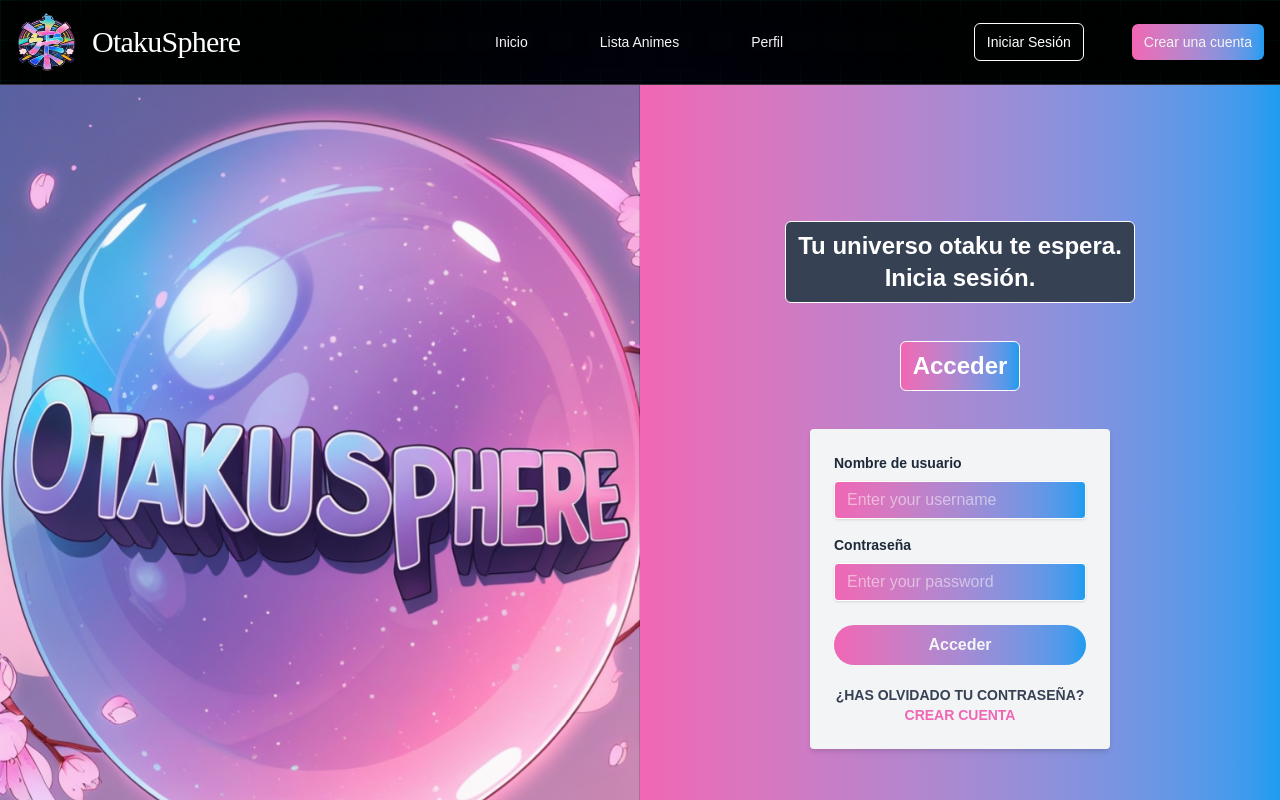
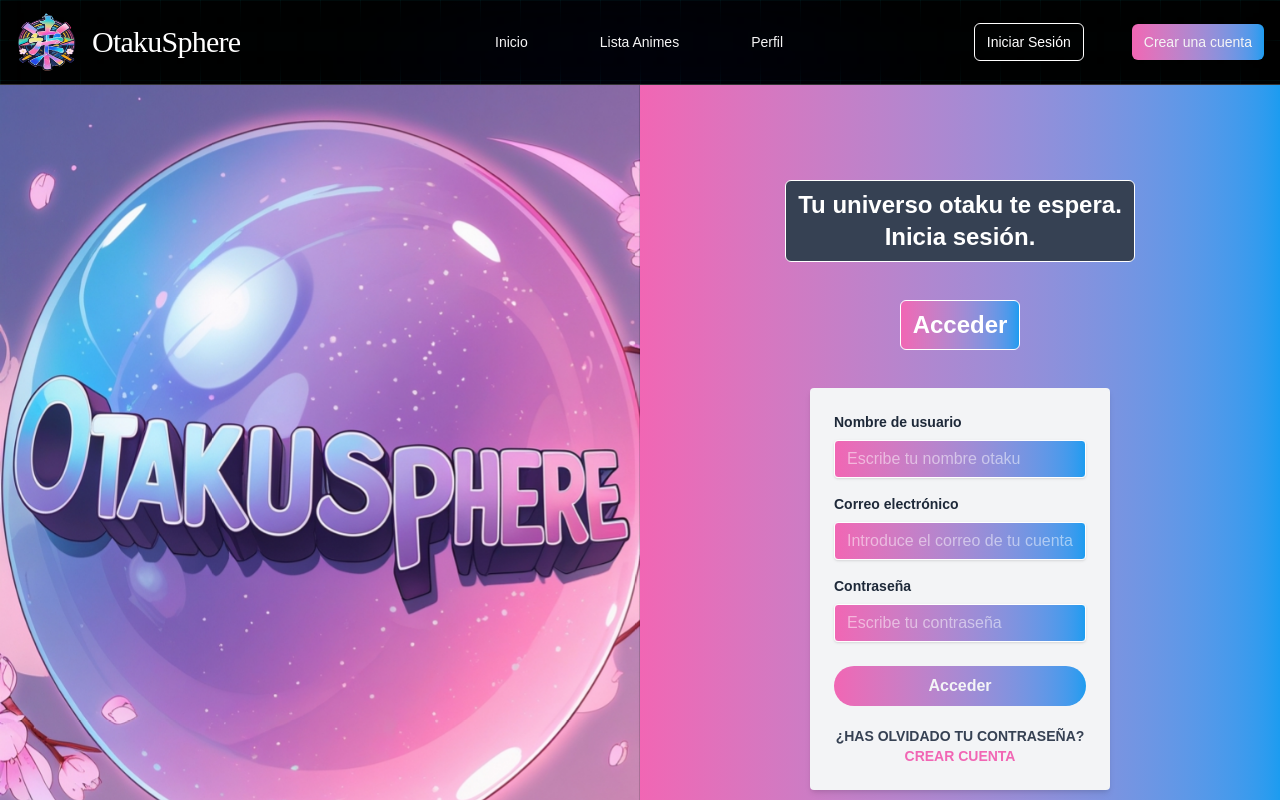
Before and after one commit to muniloper30/otakusphere, a React (Vite) app in the folder frontend/: page /Login in a window 1280 px wide. Shown: the top 800 px of the page. Built offline with nearby package versions, Linux system fonts and the light colour scheme; what @midudev/tailwind-animations would draw is missing.

Commit message:
Incluir modal para información del perfil

```diff
--- a/frontend/src/App.jsx
+++ b/frontend/src/App.jsx
@@ -5,12 +5,16 @@ import HomePage from "./pages/HomePage";
 import AnilistPage from "./pages/AnilistPage";
 import Login from "./pages/Login";
 import Register from "./pages/Register";
+import PerfilPage from "./pages/PerfilPage";
+import ProtectedRoute from "./utils/ProtectedRoute";
+
+
 
 function App() {
-
-
   return (
-    <Router> {/* Envolver toda la aplicación con Router */}
+    <Router>
+      {" "}
+      {/* Envolver toda la aplicación con Router */}
       <div className="relative min-h-screen">
         {/* Fondo decorativo */}
         <div className="absolute -z-10 inset-0 h-full w-full bg-black">
@@ -27,11 +31,19 @@ function App() {
           <Route index element={<HomePage />} />
           <Route path="/HomePage" element={<HomePage />} />
           <Route path="/AnilistPage" element={<AnilistPage />} />
-          <Route path="/Login" element={<Login/>} />
-          <Route path="/Register" element={<Register/>} />
+          <Route path="/Login" element={<Login />} />
+          <Route path="/Register" element={<Register />} />
+          <Route
+            path="/Perfil"
+            element={
+              <ProtectedRoute>
+                <PerfilPage />
+              </ProtectedRoute>
+            }
+          />
         </Routes>
 
-      <FooterSection />
+        <FooterSection />
       </div>
     </Router>
   );
@@ -39,10 +51,9 @@ function App() {
 
 export default App;
 
-
-
-
-  {/* Contenido principal */}
+{
+  /* Contenido principal */
+}
 //   <div className=" flex items-center justify-center flex-col gap-10">
 //   <h1 className="text-5xl font-bold text-gray-800">Welcome to the App</h1>
 //   <ul className="rounded-2xl shadow-lg p-5 bg-white space-y-3">
--- /dev/null
+++ b/frontend/src/components/Modal.jsx
@@ -0,0 +1,25 @@
+import logoModal from "../assets/otakuLogo2.png";
+
+const Modal = ({ title, message, onClose }) => {
+  return (
+    <div className="fixed inset-0 bg-black bg-opacity-50 flex items-center justify-center z-50">
+      <div className="bg-white p-6 rounded shadow-lg w-80 text-center animate-zoom-in">
+        <img
+          src={logoModal}
+          alt="OtakuSphere Logo"
+          className="h-30 w-30  animate-rotational-wave mx-auto"
+        />
+        <h2 className="text-lg font-bold mb-4 text-black">{title}</h2>
+        <p className="mb-4 text-black">{message}</p>
+        <button
+          onClick={onClose}
+          className="bg-gradient-to-r from-[#F166B4] to-[#1B9CF0] text-white px-4 py-2 rounded transition duration-500 hover:scale-125 cursor-pointer"
+        >
+          Cerrar
+        </button>
+      </div>
+    </div>
+  );
+};
+
+export default Modal;
--- a/frontend/src/components/NavBar.jsx
+++ b/frontend/src/components/NavBar.jsx
@@ -3,7 +3,6 @@ import { Menu, X } from "lucide-react";
 import { Link } from "react-router-dom";
 import logoNav from "../assets/otakulogo1.png";
 import { useNavigate } from "react-router-dom";
-
 
 const NavBar = () => {
   const [mobileDrawerOpen, setMobileDrawerOpen] = useState(false);
@@ -59,11 +58,13 @@ const NavBar = () => {
                 </Link>
               </li>
               <li>
-                <button
+                <Link
+                  to="/Perfil"
+                  onClick={handleNavClick}
                   className="block px-3 py-2 text-neutral-100 hover:bg-[#F166B4] transition duration-500 hover:scale-125 cursor-pointer"
                 >
                   Perfil
-                </button>
+                </Link>
               </li>
             </ul>
             <div className="hidden lg:flex justify-center space-x-12 items-center">
@@ -81,7 +82,9 @@ const NavBar = () => {
               </Link>
             </div>
             <div
-              className={`lg:hidden cursor-pointer transition-all duration-300 ${isOpen ? "text-pink-500 rotate-90" : "text-white"}`}
+              className={`lg:hidden cursor-pointer transition-all duration-300 ${
+                isOpen ? "text-pink-500 rotate-90" : "text-white"
+              }`}
               onClick={toggleNavBar}
             >
               <button className="cursor-pointer">
@@ -93,7 +96,8 @@ const NavBar = () => {
             <div className="fixed top-20 left-0 z-20 bg-neutral-900 w-screen h-[calc(100vh-4rem)] p-6 md:p-12 flex flex-col justify-center items-center lg:hidden transition-all duration-700 ease-in-out">
               <ul className="flex flex-col items-center gap-5">
                 <li>
-                  <Link to="/HomePage"
+                  <Link
+                    to="/HomePage"
                     onClick={handleNavClick}
                     className="block px-3 py-2 text-neutral-100 text-2xl hover:bg-[#F166B4] transition duration-500 hover:scale-125 cursor-pointer"
                   >
@@ -101,19 +105,22 @@ const NavBar = () => {
                   </Link>
                 </li>
                 <li>
-                  <Link to="/AnilistPage"
+                  <Link
+                    to="/AnilistPage"
                     onClick={handleNavClick}
                     className="block px-3 py-2 text-neutral-100 text-2xl hover:bg-[#F166B4] transition duration-500 hover:scale-125 cursor-pointer"
-                    >
+                  >
                     Lista Animes
                   </Link>
                 </li>
                 <li>
-                  <button
+                  <Link
+                    to="/Perfil"
+                    onClick={handleNavClick}
                     className="block px-3 py-2 text-2xl text-neutral-100 hover:bg-[#F166B4] transition duration-500 hover:scale-125 cursor-pointer"
                   >
                     Perfil
-                  </button>
+                  </Link>
                 </li>
               </ul>
               <br />
--- a/frontend/src/pages/Login.jsx
+++ b/frontend/src/pages/Login.jsx
@@ -33,7 +33,21 @@ const Login = () => {
             <input
               type="text"
               id="username"
-              placeholder="Enter your username"
+              placeholder="Escribe tu nombre otaku"
+              className="bg-gradient-to-r from-[#F166B4] to-[#1B9CF0] shadow appearance-none border rounded w-full py-2 px-3 text-white leading-tight focus:outline-none focus:shadow-outline"
+            />
+          </div>
+          <div className="mb-4">
+            <label
+              className="block text-gray-800 text-sm font-bold mb-2"
+              htmlFor="username"
+            >
+              Correo electrónico
+            </label>
+            <input
+              type="text"
+              id="username"
+              placeholder="Introduce el correo de tu cuenta"
               className="bg-gradient-to-r from-[#F166B4] to-[#1B9CF0] shadow appearance-none border rounded w-full py-2 px-3 text-white leading-tight focus:outline-none focus:shadow-outline"
             />
           </div>
@@ -47,7 +61,7 @@ const Login = () => {
             <input
               type="password"
               id="password"
-              placeholder="Enter your password"
+              placeholder="Escribe tu contraseña"
               className="bg-gradient-to-r from-[#F166B4] to-[#1B9CF0] shadow appearance-none border rounded w-full py-2 px-3 text-white leading-tight focus:outline-none focus:shadow-outline"
             />
           </div>
--- /dev/null
+++ b/frontend/src/pages/PerfilPage.jsx
@@ -0,0 +1,10 @@
+const PerfilPage = () => {
+    return (
+        <div>
+        <h1 className="text-3xl text-center pt-3.5">Perfil</h1>
+        <p className="text-xl text-center">Bienvenido a tu perfil de Otaku-Chan</p>
+        </div>
+    );
+    }
+
+export default PerfilPage;
--- a/frontend/src/pages/Register.jsx
+++ b/frontend/src/pages/Register.jsx
@@ -1,6 +1,29 @@
 import { Link } from "react-router-dom";
+import Modal from "../components/Modal";
+import { useLocation } from "react-router-dom";
+import { useEffect, useState } from "react";
+
+
 
 const Register = () => {
+
+
+const location = useLocation();
+const [showModal, setShowModal] = useState(false);
+
+useEffect(() => {
+  // Verifica si la ubicación tiene el estado "showModal" y actualiza el estado del modal
+  if (location.state && location.state.showModal) {
+    setShowModal(true);
+  }
+
+}, [location]);
+
+
+
+
+
+
   return (
     <div className="relative h-screen w-full md:flex">
       {/* Imagen de fondo para móvil */}
@@ -104,6 +127,15 @@ const Register = () => {
           </h3>
         </form>
       </div>
+
+      {showModal && (
+  <Modal
+    title="Acceso restringido"
+    message="Debes iniciar sesión o registrarte para acceder al perfil."
+    onClose={() => setShowModal(false)}
+  />
+)}
+
     </div>
   );
 };
--- /dev/null
+++ b/frontend/src/utils/ProtectedRoute.jsx
@@ -0,0 +1,16 @@
+import { Navigate } from "react-router-dom";
+
+const ProtectedRoute = ({ children }) => {
+  const token = localStorage.getItem("token");
+
+  // Si no hay token → redirige
+  if (!token) {
+
+    return <Navigate to="/Register" replace state={{showModal: true}} />;
+  }
+
+  // Si hay token → muestra la página protegida
+  return children;
+};
+
+export default ProtectedRoute;
```
